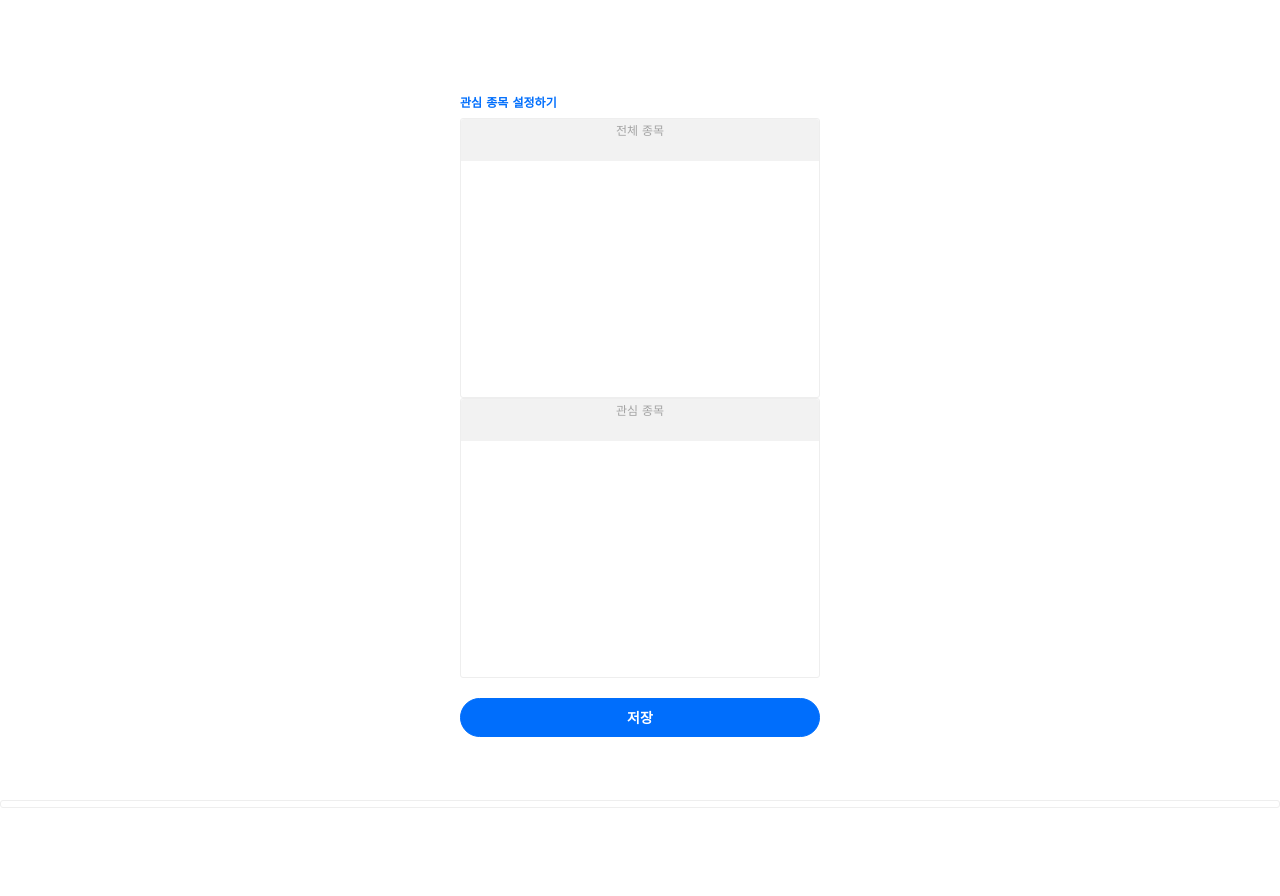
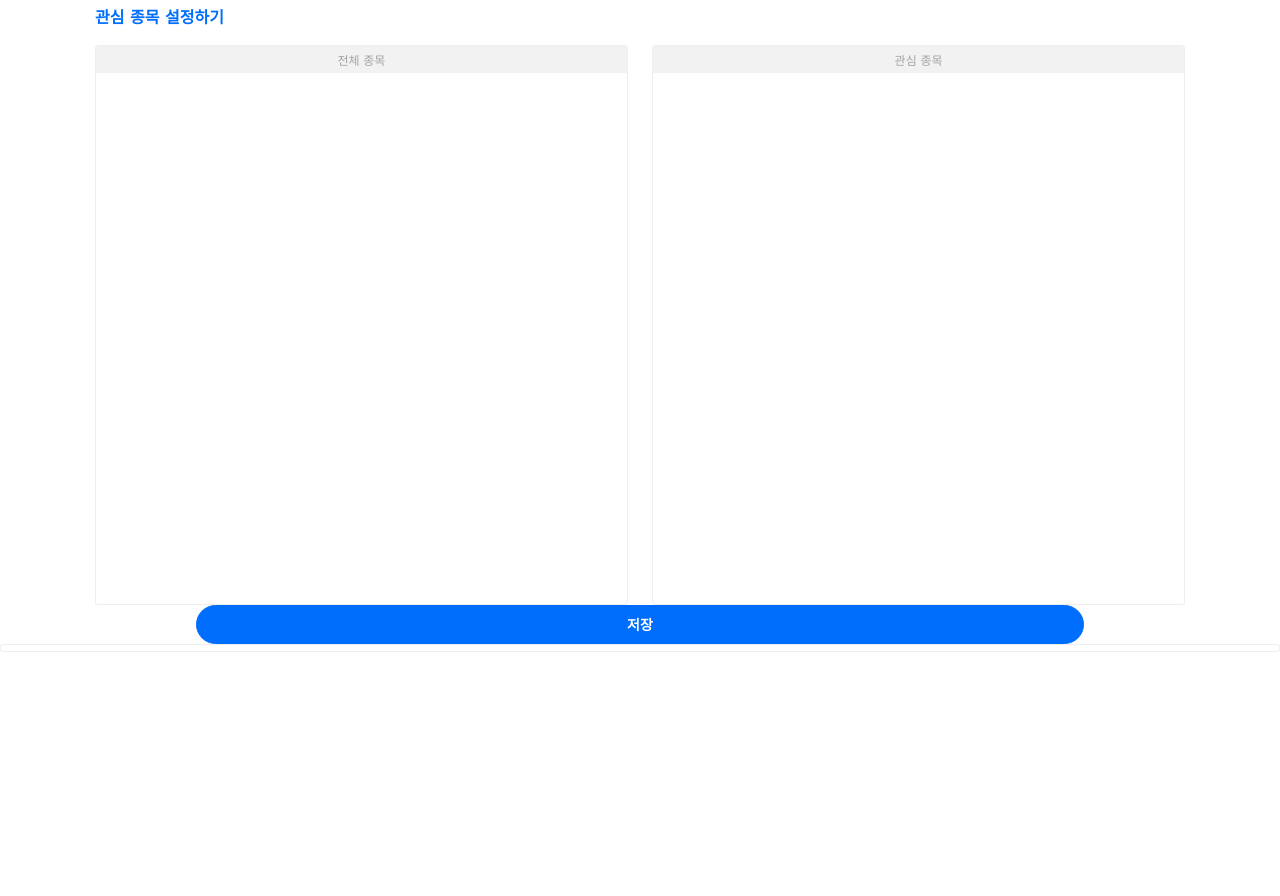
Before and after one commit to Park-Joyeong/SIEVE, a Django app: template sieve/sieve/templates/autostock/interest_edit.html in a window 1280 px wide. After the commit the page ends 652 px from the top, so only its background shows below. Run offline with Django 3.2, Linux system fonts and the light colour scheme; the template is opened without the code that fills it, so the values that code supplies are empty; some libraries are stand-ins or nearby versions.

Commit message:
applying css

```diff
--- /dev/null
+++ b/sieve/sieve/static/autostock/css/balance.css
@@ -0,0 +1,4 @@
+.balance-table {
+    width: 50vw;
+    background: white;
+}
--- /dev/null
+++ b/sieve/sieve/static/autostock/css/candlestick_chart.css
@@ -0,0 +1,4 @@
+.candlestick-chart {
+    display: block;
+    width: 50vw;
+}
--- /dev/null
+++ b/sieve/sieve/static/autostock/css/donut_chart.css
@@ -0,0 +1,4 @@
+.donut-chart {
+    display: block;
+    border-style: dotted;
+}
--- /dev/null
+++ b/sieve/sieve/static/autostock/css/interest.css
@@ -0,0 +1,3 @@
+.container_interest {
+  border-style: dotted;
+}
--- a/sieve/sieve/static/autostock/css/interest_edit.css
+++ b/sieve/sieve/static/autostock/css/interest_edit.css
@@ -1,57 +1,68 @@
-/* 자식에서 height 속성값으로 %를 쓰려고 */
-html,
-body,
-.container,
-.wrapper {
-  height: 100%;
+
+.wrapper-border {
+    width: 100%;
+    margin: auto;
+    margin-bottom: 20px;
+    border: 1px solid rgba(0, 110, 252, 0.25);
+    border-radius: 10px;
+    box-shadow: 0 30px 60px -10px rgb(0 0 0 / 10%), 0 18px 36px -18px rgb(0 0 0 / 12%);
+    position: relative;
+    top: 10vh;
 }
 
 .wrapper {
     display: block;
     width: 360px;
-  margin: auto;
-  /* background: aliceblue; */
     position: relative;
-  top: 12vh;
+    width: 100%;
 }
+
 
 button {
     display: block;
-  width: 100%;
+    width: 80%;
     height: 39px;
     box-sizing: border-box;
     border-radius: 20px;
     background: #006efc;
-  margin-top: 20px;
     border: 1px solid #006efc;
     font-weight: bold;
     color: #fff;
+    margin: auto;
+    margin-top: 20px;
+}
+
+.wrapper-title {
+    height: 30px;
 }
 
 .text-menu-title {
     font-family: Verdana;
     font-style: normal;
     font-weight: bold;
-  font-size: 12px;
+    font-size: 16px;
     line-height: 15px;
-
     color: #006efc;
+    margin: 10px;
 }
 
 .container-listed-company,
 .container-stocks-of-interest {
-  height: 35%;
+    width: 90%;
+    height: 35vh;
     border: 1px solid #eeeeee;
     border-radius: 3px;
+    margin: auto;
 }
 
 .area-content-list {
     overflow: auto;
-  height: 80%;
+    height: 80vh;
 }
 
 .area-list-title {
-  height: 15%;
+    padding: 3px;
+    width: 100%;
     background: rgba(238, 238, 238, 0.75);
     border-radius: 3px 3px 0px 0px;
     text-align: center;
@@ -63,16 +74,13 @@ button {
     font-weight: normal;
     font-size: 12px;
     line-height: 15px;
-
     vertical-align: middle;
-
     color: rgba(136, 136, 136, 0.75);
 }
 
 .list-item {
     border: 1px solid #eeeeee;
     border-radius: 3px;
-
     padding: 3px 10px;
 }
 
@@ -82,7 +90,6 @@ button {
     font-weight: bold;
     font-size: 12px;
     line-height: 15px;
-
     color: #000000;
 }
 
@@ -92,7 +99,6 @@ button {
     font-weight: normal;
     font-size: 12px;
     line-height: 14px;
-
     float: right;
     color: #000000;
 }
@@ -103,7 +109,6 @@ button {
     font-weight: normal;
     font-size: 10px;
     line-height: 12px;
-
     color: #000000;
 }
 
@@ -113,7 +118,6 @@ button {
     font-weight: normal;
     font-size: 12px;
     line-height: 14px;
-
     float: right;
     color: #000000;
 }
@@ -121,7 +125,8 @@ button {
 .active {
     background: #006efc;
 }
-.active > div > span {
+
+.active>div>span {
     color: #ffffff;
 }
 
@@ -129,14 +134,34 @@ button {
     color: #006EFC;
 }
 
-@media (min-width: 576px) {
-}
 
 @media (min-width: 768px) {
+    .wrapper-title {
+        background: #006EFC;
     }
-
-@media (min-width: 992px) {
+    .wrapper-title>.text-menu-title {
+        color: #FFFFFF;
+        padding: 5px 0px 0px 10px;
     }
-
-@media (min-width: 1200px) {
+    .container-listed-company,
+    .container-stocks-of-interest {
+        display: inline-block;
+        width: 48%;
+        height: 70vh;
+        margin-top: 10px;
     }
+    .container-listed-company {
+        float: left;
+        margin-left: 10px;
+    }
+    .container-stocks-of-interest {
+        float: right;
+        margin-right: 10px;
+    }
+    .area-content-list {
+        height: unset;
+    }
+    button {
+        margin-top: 550px; /*화면이 커지면 위에 div들이 inline-block으로 바뀌면서 마진을 바꿔줘야함*/
+    }
+}
```
Also changed, not shown: sieve/sieve/static/account/css/signin.css (+27 -11 lines), sieve/sieve/static/account/css/signup.css (+24 -15 lines), sieve/sieve/static/autostock/css/dashboard.css (added, +18 -0 lines). Lines whose indentation alone changed are shown as unchanged.
